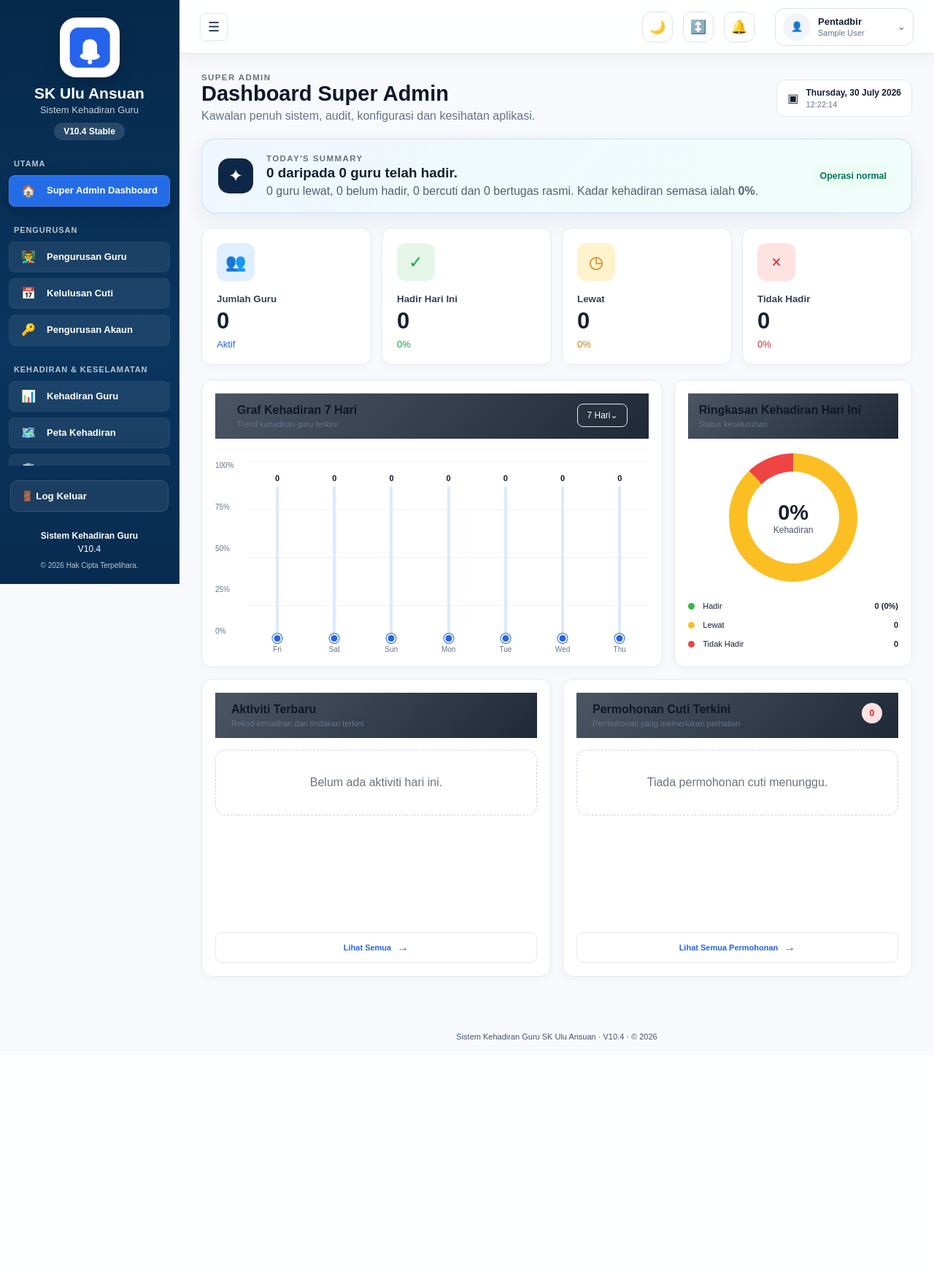
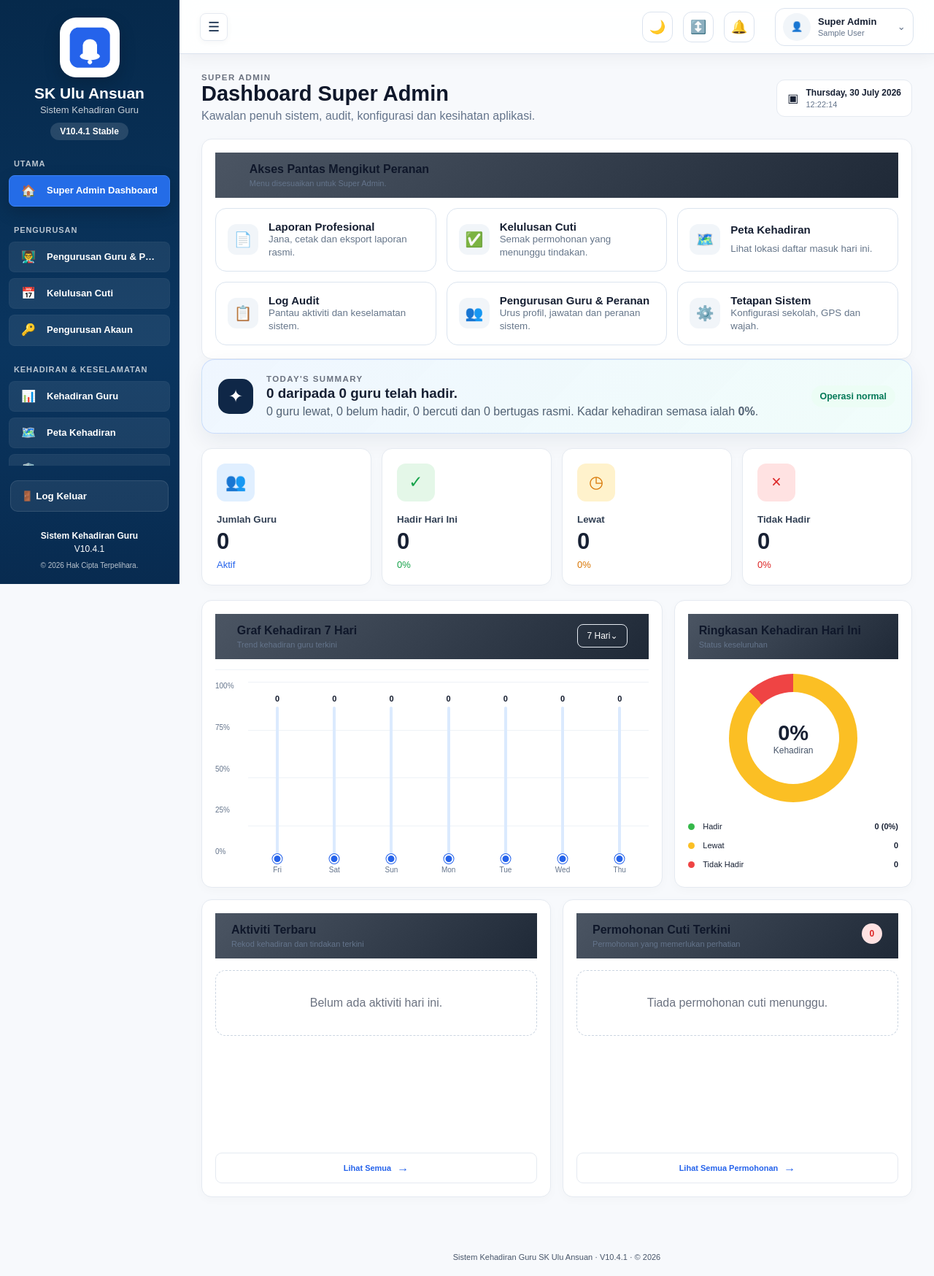
Before and after one commit to emolz85-netizen/aplikasi-kehadiran-guru-v9.1, a Django app: page /dashboard-admin/ in a window 1280 px wide. Shown: the whole page at 73% size. Before the commit the page ends 1424 px from the top, so only its background shows below. Run offline with Django 5.2, Linux system fonts and the light colour scheme; the visitor is signed in with stand-in values (Sample User, id 1); data comes from the database, SQL or seed files in the repository; data that the repository does not hold is empty.

Commit message:
Build V10.4.1 - Role Permission Matrix

```diff
--- a/attendance/context_processors.py
+++ b/attendance/context_processors.py
@@ -1,6 +1,7 @@
 from django.conf import settings
 from .models import SchoolSettings, AppNotification
 from .version import APP_VERSION, APP_VERSION_LABEL, APP_RELEASE_CHANNEL
+from .permissions import APPROVAL_ROLES, AUDIT_VIEW_ROLES, SYSTEM_ADMIN_ROLES, MANAGEMENT_ROLES
 
 
 def school_context(request):
@@ -18,6 +19,10 @@ def school_context(request):
             "USER_ROLE": role_code,
             "USER_ROLE_LABEL": role_label,
             "HAS_MANAGEMENT_DASHBOARD": has_management_dashboard,
+            "CAN_APPROVE": role_code in APPROVAL_ROLES,
+            "CAN_VIEW_AUDIT": role_code in AUDIT_VIEW_ROLES,
+            "CAN_MANAGE_SYSTEM": role_code in SYSTEM_ADMIN_ROLES,
+            "CAN_VIEW_MAP": role_code in MANAGEMENT_ROLES,
             "SCHOOL": school,
             "SCHOOL_NAME": school.school_name,
             "SCHOOL_LATITUDE": school.latitude,
@@ -46,6 +51,10 @@ def school_context(request):
             "USER_ROLE": role_code,
             "USER_ROLE_LABEL": role_label,
             "HAS_MANAGEMENT_DASHBOARD": has_management_dashboard,
+            "CAN_APPROVE": role_code in APPROVAL_ROLES,
+            "CAN_VIEW_AUDIT": role_code in AUDIT_VIEW_ROLES,
+            "CAN_MANAGE_SYSTEM": role_code in SYSTEM_ADMIN_ROLES,
+            "CAN_VIEW_MAP": role_code in MANAGEMENT_ROLES,
             "SCHOOL": None,
             "SCHOOL_NAME": settings.SCHOOL_NAME,
             "SCHOOL_LATITUDE": settings.SCHOOL_LATITUDE,
--- a/attendance/views.py
+++ b/attendance/views.py
@@ -23,6 +23,7 @@ from django.urls import reverse
 from .forms import LeaveRequestForm, OfficialDutyForm, TeacherImportForm, ProfileForm, MalayPasswordChangeForm, PasswordRecoveryRequestForm, PasswordRecoveryConfirmForm, QRPasswordSetForm, LeaveReviewForm, FaceReferenceForm
 from .models import Attendance, LeaveRequest, OfficialDuty, TeacherProfile, SchoolSettings, SchoolHoliday, AccountActivity, PasswordRecoveryRequest, PushSubscription, AppNotification, TrustedDevice, LocationSecurityEvent, FaceLoginAttempt
 from .version import APP_VERSION, APP_VERSION_LABEL, APP_RELEASE_CHANNEL, APP_RELEASE_DATE, APP_RELEASE_NAME
+from .permissions import role_required, get_user_role, MANAGEMENT_ROLES, APPROVAL_ROLES, REPORT_ALL_ROLES, AUDIT_VIEW_ROLES, SYSTEM_ADMIN_ROLES
 
 LIVENESS_CHALLENGES = [
     "Senyum dan pandang terus ke kamera",
@@ -462,8 +463,8 @@ def dashboard(request):
 @login_required
 @require_POST
 def record_attendance(request, action):
-    if request.user.is_staff:
-        return JsonResponse({"ok": False, "message": "Akaun pentadbir tidak dibenarkan merekod kehadiran."}, status=403)
+    if get_user_role(request.user) in MANAGEMENT_ROLES:
+        return JsonResponse({"ok": False, "message": "Peranan pengurusan tidak dibenarkan merekod kehadiran melalui dashboard guru."}, status=403)
     if action not in {"masuk", "keluar"}:
         return JsonResponse({"ok": False, "message": "Tindakan tidak sah."}, status=400)
 
@@ -595,7 +596,7 @@ def record_attendance(request, action):
         send_notification(request.user, "Daftar keluar berjaya", f"Rekod pulang anda telah disimpan pada {local_time}.", "KEHADIRAN", "/")
     return JsonResponse({"ok": True, "message": f"Berjaya. Jarak {distance:.1f} m, ketepatan GPS {accuracy:.0f} m, risiko {security['level'].lower()} ({security['score']}/100).", "risk_score": security["score"], "risk_level": security["level"], "flags": security["flags"]})
 
-@user_passes_test(lambda u: u.is_staff)
+@role_required("ADMIN", "SUPER_ADMIN")
 def device_security_page(request):
     devices = TrustedDevice.objects.select_related("user", "approved_by").all()
     status = request.GET.get("status", "")
@@ -610,7 +611,7 @@ def device_security_page(request):
     })
 
 @require_POST
-@user_passes_test(lambda u: u.is_staff)
+@role_required("ADMIN", "SUPER_ADMIN")
 def device_update_status(request, pk, status):
     if status not in {"DIPERCAYAI", "MENUNGGU", "DISEKAT"}:
         return JsonResponse({"ok": False}, status=400)
@@ -689,8 +690,7 @@ def profile_page(request):
     })
 
 
-@user_passes_test(lambda u: u.is_staff)
-@login_required
+@role_required("GURU_BESAR", "GPK", "KERANI", "ADMIN", "SUPER_ADMIN")
 def admin_dashboard(request):
     profile, _ = TeacherProfile.objects.get_or_create(user=request.user)
     if not profile.has_management_dashboard:
@@ -772,15 +772,22 @@ def admin_dashboard(request):
         "can_approve": role in {"GURU_BESAR", "GPK", "ADMIN", "SUPER_ADMIN"},
         "can_manage_system": role in {"ADMIN", "SUPER_ADMIN"},
         "can_reset_audit": role in {"ADMIN", "SUPER_ADMIN"},
-        "is_read_only_office": role == "KERANI",
+        "is_read_only_office": role in {"KERANI", "GPK", "GURU_BESAR"},
+        "can_view_audit": role in AUDIT_VIEW_ROLES,
+        "can_manage_users": role in SYSTEM_ADMIN_ROLES,
+        "can_manage_security": role in SYSTEM_ADMIN_ROLES,
+        "can_view_map": role in MANAGEMENT_ROLES,
     })
 
 
 @login_required
 def leave_page(request):
-    if request.user.is_staff:
-        messages.info(request, "Akaun pentadbir menggunakan modul Pengurusan Cuti, bukan permohonan cuti peribadi.")
-        return redirect("leave_admin")
+    if get_user_role(request.user) in MANAGEMENT_ROLES:
+        if get_user_role(request.user) in APPROVAL_ROLES:
+            messages.info(request, "Peranan pengurusan menggunakan modul Kelulusan Cuti.")
+            return redirect("leave_admin")
+        messages.info(request, "Peranan ini tidak menggunakan permohonan cuti peribadi.")
+        return redirect("admin_dashboard")
     if request.method == "POST":
         form = LeaveRequestForm(request.POST, request.FILES, user=request.user)
         if form.is_valid():
@@ -833,7 +840,7 @@ def leave_cancel(request, pk):
     return redirect("leave_page")
 
 
-@user_passes_test(lambda u: u.is_staff)
+@role_required("GURU_BESAR", "GPK", "ADMIN", "SUPER_ADMIN")
 def leave_admin(request):
     status = request.GET.get("status", "MENUNGGU").upper()
     valid_status = {x[0] for x in LeaveRequest.STATUS_CHOICES}
@@ -853,7 +860,7 @@ def leave_admin(request):
     })
 
 
-@user_passes_test(lambda u: u.is_staff)
+@role_required("GURU_BESAR", "GPK", "ADMIN", "SUPER_ADMIN")
 def leave_review(request, pk, decision):
     item = get_object_or_404(LeaveRequest.objects.select_related("user"), pk=pk)
     if item.status != "MENUNGGU":
@@ -920,7 +927,8 @@ def report_page(request):
 
     User = get_user_model()
     teachers = User.objects.filter(is_active=True, is_staff=False).order_by("first_name", "last_name", "username")
-    if request.user.is_staff:
+    report_role = get_user_role(request.user)
+    if report_role in REPORT_ALL_ROLES:
         selected_users = teachers
         if selected_user_id.isdigit():
             selected_users = selected_users.filter(pk=int(selected_user_id))
@@ -1073,7 +1081,7 @@ def _report_filters(request):
     report_type = request.GET.get("type", "monthly").strip().lower()
     User = get_user_model()
     users = User.objects.filter(is_active=True, is_staff=False)
-    if request.user.is_staff:
+    if get_user_role(request.user) in REPORT_ALL_ROLES:
         if teacher_id.isdigit():
             users = users.filter(pk=int(teacher_id))
     else:
@@ -1279,7 +1287,7 @@ def export_pdf(request):
     return FileResponse(output, as_attachment=True, filename=filename)
 
 
-@user_passes_test(lambda u: u.is_staff)
+@role_required("GURU_BESAR", "GPK", "KERANI", "ADMIN", "SUPER_ADMIN")
 def attendance_map(request):
     today = timezone.localdate()
     selected_date = today
@@ -1344,7 +1352,7 @@ def attendance_map(request):
         "markers": markers,
     })
 
-@user_passes_test(lambda u: u.is_staff)
+@role_required("ADMIN", "SUPER_ADMIN")
 def import_teachers(request):
     result = None
     if request.method == "POST":
@@ -1488,7 +1496,7 @@ def password_recovery_qr_set(request):
     return render(request, "attendance/password_recovery_qr_set.html", {"form": form, "recovery": recovery})
 
 
-@user_passes_test(lambda u: u.is_staff)
+@role_required("ADMIN", "SUPER_ADMIN")
 def password_recovery_admin(request):
     import qrcode
     items = list(PasswordRecoveryRequest.objects.select_related("user", "approved_by")[:100])
@@ -1508,7 +1516,7 @@ def password_recovery_admin(request):
 
 
 @require_POST
-@user_passes_test(lambda u: u.is_staff)
+@role_required("ADMIN", "SUPER_ADMIN")
 def password_recovery_approve(request, pk):
     import secrets
     item = get_object_or_404(PasswordRecoveryRequest.objects.select_related("user"), pk=pk)
@@ -1529,14 +1537,14 @@ def password_recovery_approve(request, pk):
 
 
 @require_POST
-@user_passes_test(lambda u: u.is_staff)
+@role_required("ADMIN", "SUPER_ADMIN")
 def password_recovery_reject(request, pk):
     item = PasswordRecoveryRequest.objects.get(pk=pk)
     item.status="DITOLAK"; item.code_display=""; item.save(update_fields=["status","code_display"])
     messages.success(request, "Permintaan ditolak.")
     return redirect("password_recovery_admin")
 
-@user_passes_test(lambda u: u.is_staff)
+@role_required("GURU_BESAR", "GPK", "KERANI", "ADMIN", "SUPER_ADMIN")
 def audit_log_page(request):
     from django.core.paginator import Paginator
     from django.db.models import Q, Count
@@ -1588,7 +1596,7 @@ def audit_log_page(request):
     })
 
 
-@user_passes_test(lambda u: u.is_staff)
+@role_required("GURU_BESAR", "GPK", "KERANI", "ADMIN", "SUPER_ADMIN")
 def audit_log_export_csv(request):
     import csv
     from django.db.models import Q
@@ -1626,7 +1634,7 @@ def audit_log_export_csv(request):
 
 
 @require_POST
-@user_passes_test(lambda u: u.is_staff)
+@role_required("ADMIN", "SUPER_ADMIN")
 def audit_log_reset_all(request):
     """Padam semua log audit sahaja selepas pengesahan perkataan RESET."""
     from django.db import transaction
--- a/templates/attendance/admin_dashboard.html
+++ b/templates/attendance/admin_dashboard.html
@@ -1,20 +1,20 @@
 {% extends "attendance/base.html" %}
-{% block title %}{{ dashboard_title }}
+{% block title %}{{ dashboard_title }}{% endblock %}
+{% block content %}
+<section class="pro-page-heading">
+  <div><span class="eyebrow">{{ USER_ROLE_LABEL|upper }}</span><h1>{{ dashboard_title }}</h1><p>{{ dashboard_subtitle }}</p></div>
+  <div class="pro-date-card"><span>▣</span><div><b>{{ today|date:"l, d F Y" }}</b><small>{% now "H:i:s" %}</small></div></div>
+</section>
+
 <section class="pro-panel enterprise-actions">
   <header><div><h2>Akses Pantas Mengikut Peranan</h2><p>Menu disesuaikan untuk {{ USER_ROLE_LABEL }}.</p></div></header>
   <div class="enterprise-action-grid">
     <a href="{% url 'report_page' %}"><span>📄</span><b>Laporan Profesional</b><small>Jana, cetak dan eksport laporan rasmi.</small></a>
     {% if can_approve %}<a href="{% url 'leave_admin' %}"><span>✅</span><b>Kelulusan Cuti</b><small>Semak permohonan yang menunggu tindakan.</small></a>{% endif %}
-    <a href="{% url 'attendance_map' %}"><span>🗺️</span><b>Peta Kehadiran</b><small>Lihat lokasi daftar masuk hari ini.</small></a>
-    <a href="{% url 'audit_log_page' %}"><span>📋</span><b>Log Audit</b><small>{% if is_read_only_office %}Paparan rekod aktiviti sistem.{% else %}Pantau aktiviti dan keselamatan sistem.{% endif %}</small></a>
-    {% if can_manage_system %}<a href="/admin/auth/user/"><span>👥</span><b>Pengurusan Pengguna</b><small>Urus akaun dan peranan pengguna.</small></a><a href="/admin/attendance/schoolsettings/"><span>⚙️</span><b>Tetapan Sistem</b><small>Konfigurasi sekolah, GPS dan wajah.</small></a>{% endif %}
+    {% if can_view_map %}<a href="{% url 'attendance_map' %}"><span>🗺️</span><b>Peta Kehadiran</b><small>Lihat lokasi daftar masuk hari ini.</small></a>{% endif %}
+    {% if can_view_audit %}<a href="{% url 'audit_log_page' %}"><span>📋</span><b>Log Audit</b><small>{% if is_read_only_office %}Paparan sahaja untuk pemantauan.{% else %}Pantau aktiviti dan keselamatan sistem.{% endif %}</small></a>{% endif %}
+    {% if can_manage_users %}<a href="/admin/attendance/teacherprofile/"><span>👥</span><b>Pengurusan Guru & Peranan</b><small>Urus profil, jawatan dan peranan sistem.</small></a><a href="/admin/attendance/schoolsettings/"><span>⚙️</span><b>Tetapan Sistem</b><small>Konfigurasi sekolah, GPS dan wajah.</small></a>{% endif %}
   </div>
-</section>
-{% endblock %}
-{% block content %}
-<section class="pro-page-heading">
-  <div><span class="eyebrow">{{ USER_ROLE_LABEL|upper }}</span><h1>{{ dashboard_title }}</h1><p>{{ dashboard_subtitle }}</p></div>
-  <div class="pro-date-card"><span>▣</span><div><b>{{ today|date:"l, d F Y" }}</b><small>{% now "H:i:s" %}</small></div></div>
 </section>
 
 {% if today_holiday %}<div class="pro-notice"><b>Hari kelepasan: {{ today_holiday.name }}</b><span>{{ today_holiday.description }}</span></div>{% endif %}
--- a/templates/attendance/audit_log.html
+++ b/templates/attendance/audit_log.html
@@ -8,7 +8,7 @@
   <div><small>{{ APP_VERSION_LABEL }}</small><h1>Log Audit Profesional</h1><p>Jejak tindakan, keselamatan, IP dan peranti pengguna secara tersusun.</p></div>
   <div class="audit-actions">
     <a class="button" href="{% url 'audit_log_export_csv' %}?{{ request.GET.urlencode }}">Eksport CSV</a>
-    <button class="danger-button" type="button" id="openResetModal">🗑 Reset Semua</button>
+    {% if CAN_MANAGE_SYSTEM %}<button class="danger-button" type="button" id="openResetModal">🗑 Reset Semua</button>{% endif %}
   </div>
 </div>
 <div class="audit-grid">
@@ -43,7 +43,7 @@
 </tbody></table></div>
 {% if page_obj.paginator.num_pages > 1 %}<div class="pagination">{% if page_obj.has_previous %}<a href="?{{ request.GET.urlencode }}&page={{ page_obj.previous_page_number }}">← Sebelum</a>{% endif %}<span>Halaman {{ page_obj.number }} / {{ page_obj.paginator.num_pages }}</span>{% if page_obj.has_next %}<a href="?{{ request.GET.urlencode }}&page={{ page_obj.next_page_number }}">Seterusnya →</a>{% endif %}</div>{% endif %}
 
-<div class="modal-backdrop" id="resetModal" hidden role="dialog" aria-modal="true" aria-labelledby="resetTitle">
+{% if CAN_MANAGE_SYSTEM %}<div class="modal-backdrop" id="resetModal" hidden role="dialog" aria-modal="true" aria-labelledby="resetTitle">
   <div class="reset-modal">
     <div class="reset-step" id="resetStep1">
       <h2 id="resetTitle">⚠️ Reset Semua Log Audit</h2>
@@ -78,5 +78,5 @@
  document.addEventListener('keydown',e=>{if(e.key==='Escape'&&!modal.hidden) closeModal();});
  document.getElementById('resetForm').addEventListener('submit',e=>{if(input.value.trim()!=='RESET'){e.preventDefault();confirm.disabled=true;}});
 })();
-</script>
+</script>{% endif %}
 {% endblock %}
--- a/templates/attendance/base.html
+++ b/templates/attendance/base.html
@@ -34,21 +34,21 @@
         </section>
         <section class="nav-group">
           <div class="nav-group-title">PENGURUSAN</div>
-          <a href="/admin/auth/user/"><span class="nav-icon">👨‍🏫</span><span class="nav-text">Pengurusan Guru</span></a>
-          <a class="{% if current == 'leave_admin' or current == 'leave_review' %}active{% endif %}" href="{% url 'leave_admin' %}"><span class="nav-icon">📅</span><span class="nav-text">Kelulusan Cuti</span></a>
-          <a class="{% if current == 'password_recovery_admin' %}active{% endif %}" href="{% url 'password_recovery_admin' %}"><span class="nav-icon">🔑</span><span class="nav-text">Pengurusan Akaun</span></a>
+{% if CAN_MANAGE_SYSTEM %}<a href="/admin/attendance/teacherprofile/"><span class="nav-icon">👨‍🏫</span><span class="nav-text">Pengurusan Guru & Peranan</span></a>{% endif %}
+          {% if CAN_APPROVE %}<a class="{% if current == 'leave_admin' or current == 'leave_review' %}active{% endif %}" href="{% url 'leave_admin' %}"><span class="nav-icon">📅</span><span class="nav-text">Kelulusan Cuti</span></a>{% endif %}
+          {% if CAN_MANAGE_SYSTEM %}<a class="{% if current == 'password_recovery_admin' %}active{% endif %}" href="{% url 'password_recovery_admin' %}"><span class="nav-icon">🔑</span><span class="nav-text">Pengurusan Akaun</span></a>{% endif %}
         </section>
         <section class="nav-group">
           <div class="nav-group-title">KEHADIRAN & KESELAMATAN</div>
-          <a href="/admin/attendance/attendance/"><span class="nav-icon">📊</span><span class="nav-text">Kehadiran Guru</span></a>
-          <a class="{% if current == 'attendance_map' %}active{% endif %}" href="{% url 'attendance_map' %}"><span class="nav-icon">🗺️</span><span class="nav-text">Peta Kehadiran</span></a>
-          <a class="{% if current == 'device_security_page' %}active{% endif %}" href="{% url 'device_security_page' %}"><span class="nav-icon">🛡️</span><span class="nav-text">Device Trust & GPS</span></a>
+{% if CAN_MANAGE_SYSTEM %}<a href="/admin/attendance/attendance/"><span class="nav-icon">📊</span><span class="nav-text">Kehadiran Guru</span></a>{% endif %}
+          {% if CAN_VIEW_MAP %}<a class="{% if current == 'attendance_map' %}active{% endif %}" href="{% url 'attendance_map' %}"><span class="nav-icon">🗺️</span><span class="nav-text">Peta Kehadiran</span></a>{% endif %}
+          {% if CAN_MANAGE_SYSTEM %}<a class="{% if current == 'device_security_page' %}active{% endif %}" href="{% url 'device_security_page' %}"><span class="nav-icon">🛡️</span><span class="nav-text">Device Trust & GPS</span></a>{% endif %}
         </section>
         <section class="nav-group">
           <div class="nav-group-title">LAPORAN & SISTEM</div>
           <a class="{% if current == 'report_page' %}active{% endif %}" href="{% url 'report_page' %}"><span class="nav-icon">📄</span><span class="nav-text">Laporan</span></a>
-          <a class="{% if current == 'audit_log_page' %}active{% endif %}" href="{% url 'audit_log_page' %}"><span class="nav-icon">📋</span><span class="nav-text">Log Audit</span></a>
-          <a href="/admin/attendance/schoolsettings/"><span class="nav-icon">⚙️</span><span class="nav-text">Tetapan Sekolah</span></a>
+{% if CAN_VIEW_AUDIT %}<a class="{% if current == 'audit_log_page' %}active{% endif %}" href="{% url 'audit_log_page' %}"><span class="nav-icon">📋</span><span class="nav-text">Log Audit{% if not CAN_MANAGE_SYSTEM %} (Paparan){% endif %}</span></a>{% endif %}
+          {% if CAN_MANAGE_SYSTEM %}<a href="/admin/attendance/schoolsettings/"><span class="nav-icon">⚙️</span><span class="nav-text">Tetapan Sekolah</span></a>{% endif %}
         </section>
       {% else %}
         <section class="nav-group">
@@ -81,7 +81,7 @@
       <button type="button" class="header-action density-toggle" id="densityToggle" aria-label="Tukar kepadatan paparan" title="Paparan padat / selesa">↕️</button>
       <a class="header-notification" href="{% url 'notification_center' %}" aria-label="Notifikasi">🔔{% if NOTIFICATION_UNREAD_COUNT %}<span>{{ NOTIFICATION_UNREAD_COUNT }}</span>{% endif %}</a>
       <div class="profile-menu-wrap">
-        <button type="button" class="header-profile profile-menu-button" id="profileMenuButton" aria-expanded="false" aria-controls="profileMenu"><span class="header-avatar">👤</span><div><strong>{% if HAS_MANAGEMENT_DASHBOARD %}Pentadbir{% else %}Guru{% endif %}</strong><small>{{ user.get_full_name|default:user.username }}</small></div><span class="profile-chevron">⌄</span></button>
+        <button type="button" class="header-profile profile-menu-button" id="profileMenuButton" aria-expanded="false" aria-controls="profileMenu"><span class="header-avatar">👤</span><div><strong>{{ USER_ROLE_LABEL }}</strong><small>{{ user.get_full_name|default:user.username }}</small></div><span class="profile-chevron">⌄</span></button>
         <div class="profile-menu" id="profileMenu" hidden>
           <a href="{% url 'profile_page' %}">👤 Profil</a>
           <button type="button" id="profileThemeToggle">🌙 Mod Gelap</button>
```
Also changed, not shown: CHANGELOG_V10.4.1.txt (added, +12 -0 lines), PANDUAN_BUILD_V10.4.1.txt (added, +12 -0 lines), attendance/permissions.py (added, +42 -0 lines), attendance/version.py (+5 -9 lines).
